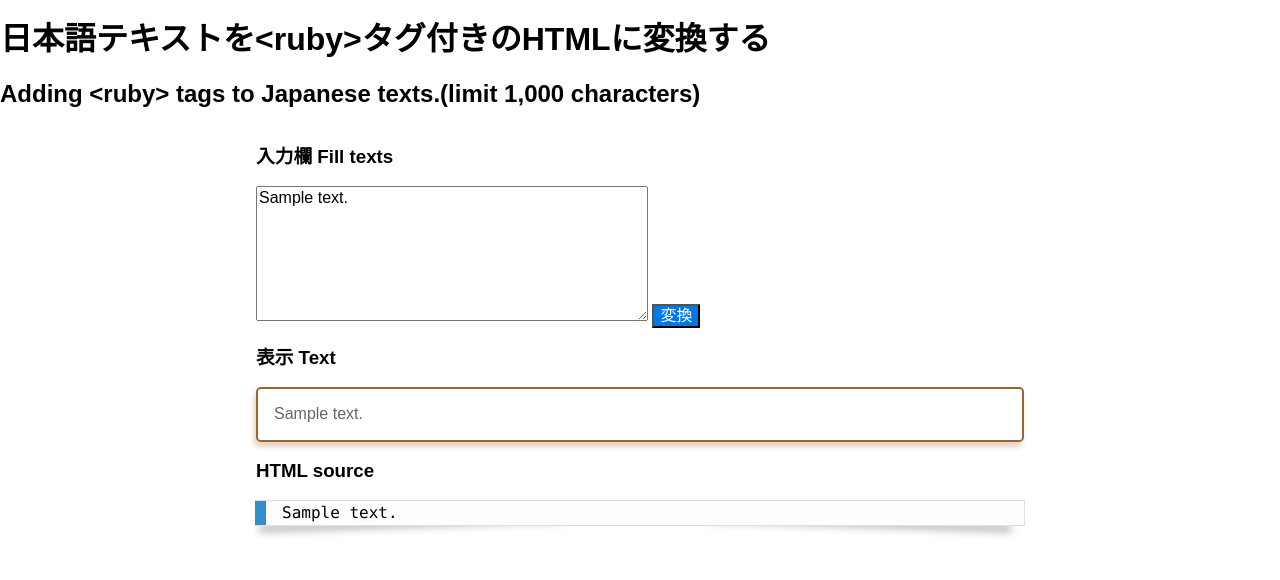
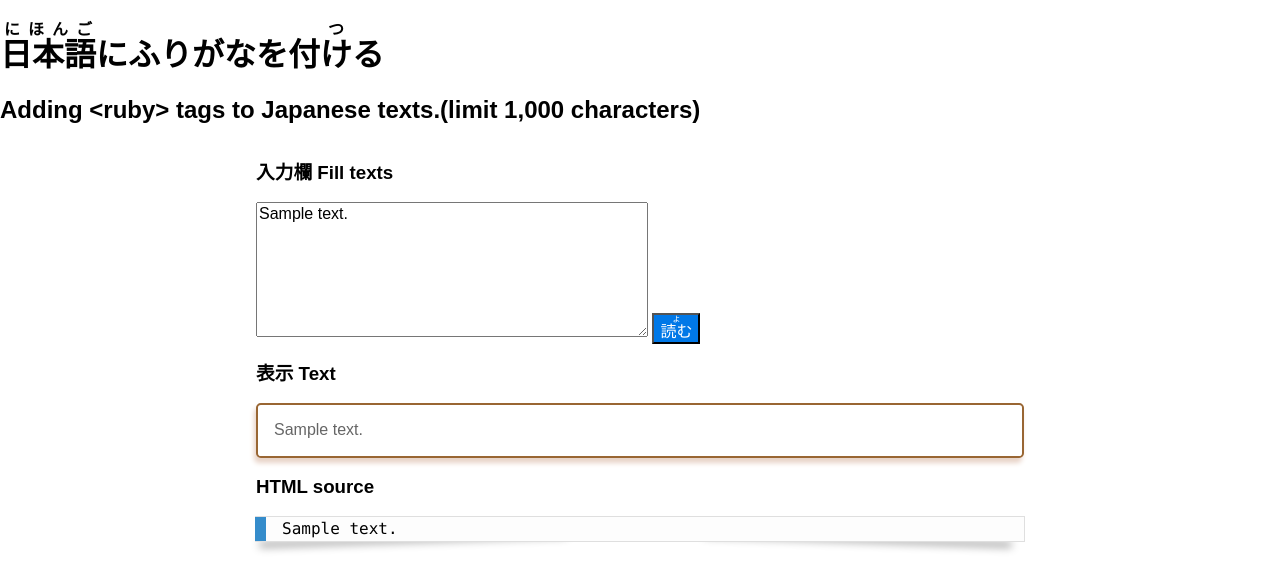
Before and after one commit to HiraliPessimist/RainbowLearner, a Python web app: template static/templates/japanese.html in a window 1280 px wide. Shown: the top 580 px of the page. Run offline with Jinja, Linux system fonts and the light colour scheme; the template is opened without the code that fills it: most values are stand-ins (such as "Sample title", 1, 10 or a date in 2020); some libraries are stand-ins or nearby versions.

Commit message:
Change HTML thinking for UI

```diff
--- a/static/templates/english.html
+++ b/static/templates/english.html
@@ -22,5 +22,8 @@
 </form>
 <h3>Phonetics</h3>
 <p class="display" id="output-text">{{ converted_text| safe }}</p>
+<h3>HTML</h3>
+<pre><code class="language-Markup" data-language="ruby-tag.html" id="html-code">{{ converted_text }}</code></pre>
+
 </body>
 </html>
--- a/static/templates/japanese.html
+++ b/static/templates/japanese.html
@@ -13,7 +13,7 @@
     <link rel="stylesheet" href="../static/css/basic.css">
 </head>
 <body>
-<h1>日本語テキストを&ltruby&gtタグ付きのHTMLに変換する</h1>
+<h1><ruby>日本語<rp>(</rp><rt>にほんご</rt><rp>)</rp></ruby>にふりがなを<ruby>付ける<rp>(</rp><rt>つ　　</rt><rp>)</rp></ruby></h1>
 <h2>Adding &ltruby&gt tags to Japanese texts.(limit 1,000 characters)</h2>
 
 <div class="pure-g">
@@ -22,7 +22,7 @@
         <form method="post" enctype="text/plain" accept-charset="UTF-8">
             <h3><label for="raw-text">入力欄 Fill texts</label></h3>
             <textarea id="raw-text" name="raw-text" rows="7" cols="40">{{ raw_text|safe }}</textarea>
-            <button class="pure-button-primary" type="submit">変換</button>
+            <button class="pure-button-primary" type="submit"><ruby>読む<rp>(</rp><rt>よ　</rt><rp>)</rp></ruby><br></button>
         </form>
         <h3>表示 Text</h3>
         <p class="display" id="output-text">{{ converted_text|safe }}</p>
```
